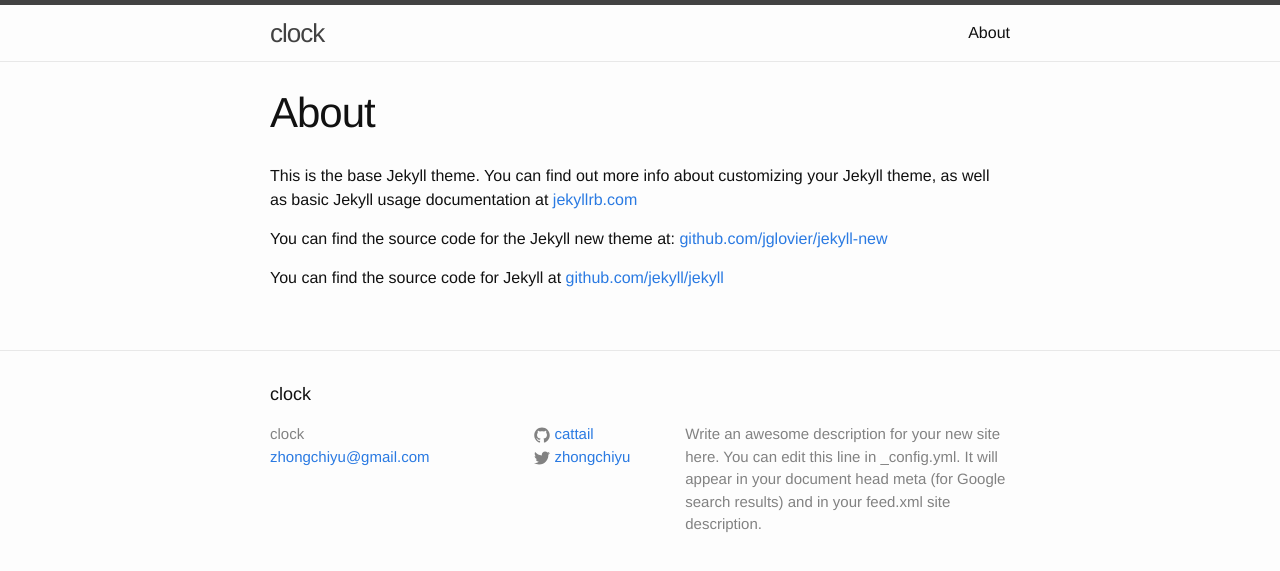
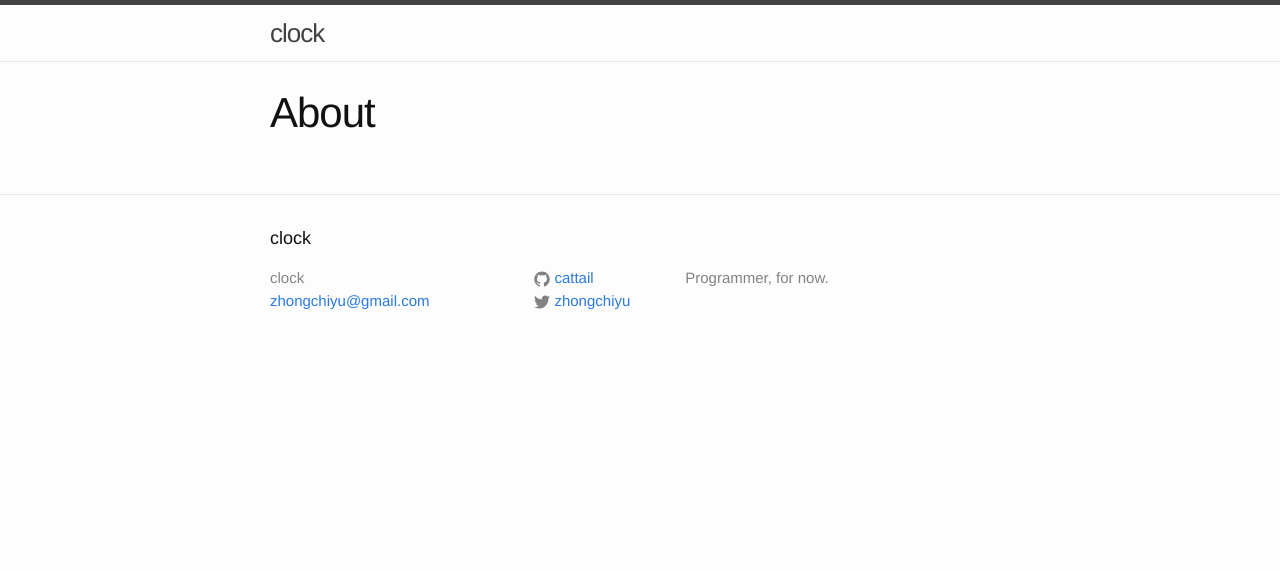
Before and after one commit to CatTail/cattail.github.io, a Jekyll site: the page built from about.md, in a window 1280 px wide. Shown: the top 571 px of the page. Built offline with Jekyll 4.4.1, drawn with Linux system fonts in a browser that asks for light colours; Markdown is read by kramdown in place of the engine named in the settings.

Commit message:
Update description, comment out about page

```diff
--- a/_config.yml
+++ b/_config.yml
@@ -2,15 +2,13 @@
 title: clock
 email: zhongchiyu@gmail.com
 description: > # this means to ignore newlines until "baseurl:"
-  Write an awesome description for your new site here. You can edit this
-  line in _config.yml. It will appear in your document head meta (for
-  Google search results) and in your feed.xml site description.
+    Programmer, for now.
 baseurl: "" # the subpath of your site, e.g. /blog/
 url: "http://cattail.me" # the base hostname & protocol for your site
 twitter_username: zhongchiyu
 github_username: cattail
 
-# Build settings
+    # Build settings
 markdown: redcarpet
 redcarpet:
-  extensions: ["no_intra_emphasis", "fenced_code_blocks", "autolink", "tables", "with_toc_data"]
+    extensions: ["no_intra_emphasis", "fenced_code_blocks", "autolink", "tables", "with_toc_data"]
--- a/_includes/header.html
+++ b/_includes/header.html
@@ -14,11 +14,13 @@
       </a>
 
       <div class="trigger">
+        {% comment %}
         {% for page in site.pages %}
           {% if page.title %}
           <a class="page-link" href="{{ page.url | prepend: site.baseurl }}">{{ page.title }}</a>
           {% endif %}
         {% endfor %}
+        {% endcomment %}
       </div>
     </nav>
 
--- a/about.md
+++ b/about.md
@@ -3,9 +3,3 @@
 title: About
 permalink: /about/
 ---
-
-This is the base Jekyll theme. You can find out more info about customizing your Jekyll theme, as well as basic Jekyll usage documentation at [jekyllrb.com](http://jekyllrb.com/)
-
-You can find the source code for the Jekyll new theme at: [github.com/jglovier/jekyll-new](https://github.com/jglovier/jekyll-new)
-
-You can find the source code for Jekyll at [github.com/jekyll/jekyll](https://github.com/jekyll/jekyll)
```
